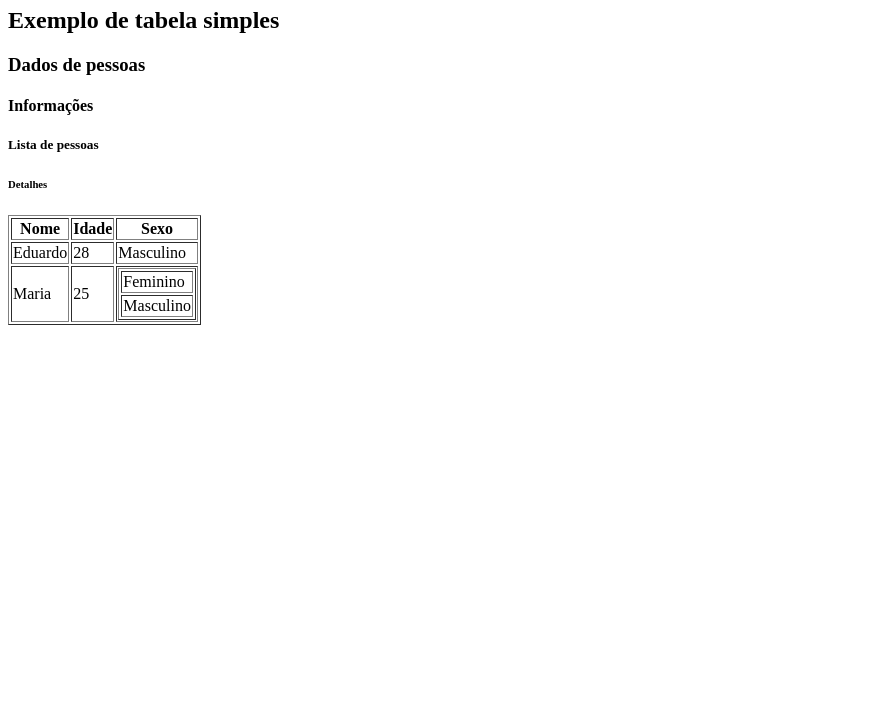
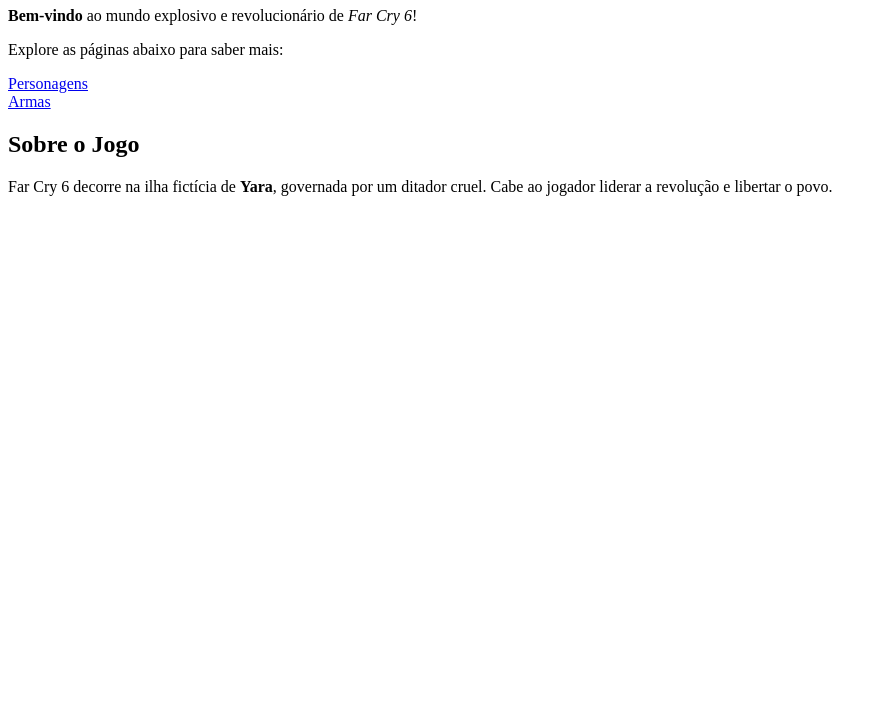
Before and after one commit to EduSCP/Eduardo_Pires_TPSI0525, a plain HTML site: page Trabalho1/index.html in a window 1280 px wide. Shown: the part 73-800 px from the top of the page, without its empty margins (0-887 px from the left). Drawn offline with Linux system fonts and the light colour scheme.

Commit message:
href changes

```diff
--- a/Trabalho1/index.html
+++ b/Trabalho1/index.html
@@ -1,46 +1,19 @@
 <!DOCTYPE html>
-<html lang="pt">
-    <head>
-        <title>Tabelas</title>
-        <meta charset="UTF-8">
-        <style>
-            table{
-                width: 10px;
-            }
-        </style>
-    </head>
-    <body>
+<html>
+<head>
+  <title>Far Cry 6 - Início</title>
+</head>
+<body>
+  <h1>Far Cry 6</h1>
+  <p><b>Bem-vindo</b> ao mundo explosivo e revolucionário de <i>Far Cry 6</i>!</p>
+  <p>Explore as páginas abaixo para saber mais:</p>
 
-        <h1>Tabela de Pessoas</h1>
-        <h2>Exemplo de tabela simples</h2>
-        <h3>Dados de pessoas</h3>
-        <h4>Informações</h4>
-        <h5>Lista de pessoas</h5>
-        <h6>Detalhes</h6>
-        <table border="1">
-            <tr>
-                <th>Nome</th>
-                <th>Idade</th>
-                <th>Sexo</th>
-            </tr>
-            <tr>
-                <td>Eduardo</td>
-                <td>28</td>
-                <td>Masculino</td>
-            </tr>
-            <tr>
-                <td>Maria</td>
-                <td>25</td>
-                <td>
-                    <table border="1">
-                        <tr>
-                            <td>Feminino</td>
-                        </tr>
-                        <tr>
-                            <td>Masculino</td>
-                        </tr>
-                </td>
-            </tr>
-        </table>
-    </body>
+  <p>
+    <a href="../Trabalho1/paginas/Personagens.html">Personagens</a><br>
+    <a href="../Trabalho1/paginas/Armas.html">Armas</a>
+  </p>
+
+  <h2>Sobre o Jogo</h2>
+  <p>Far Cry 6 decorre na ilha fictícia de <b>Yara</b>, governada por um ditador cruel. Cabe ao jogador liderar a revolução e libertar o povo.</p>
+</body>
 </html>
```
Also changed, not shown: Trabalho1/paginas/Armas.html (+1 -1 lines), Trabalho1/paginas/Far_Cry_6.html (deleted, +0 -19 lines), Trabalho1/paginas/Personagens.html (+1 -1 lines).
